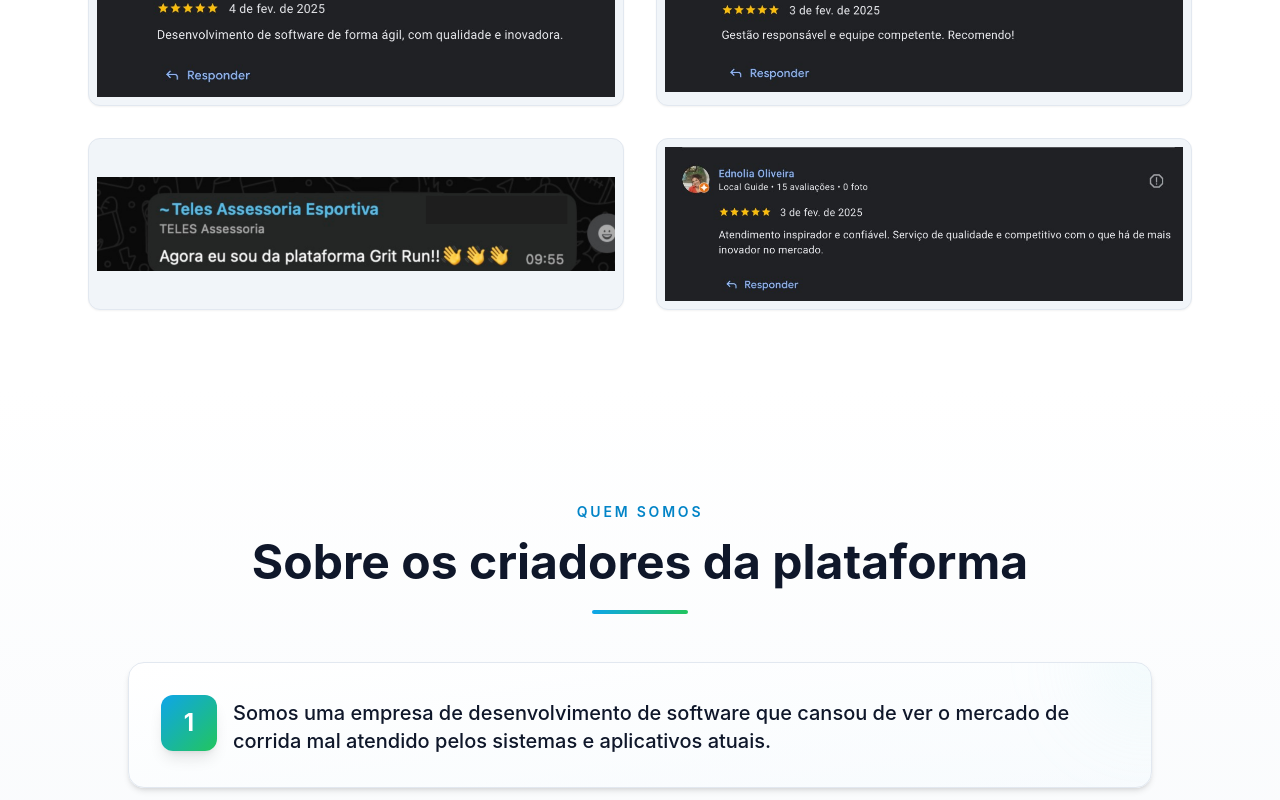
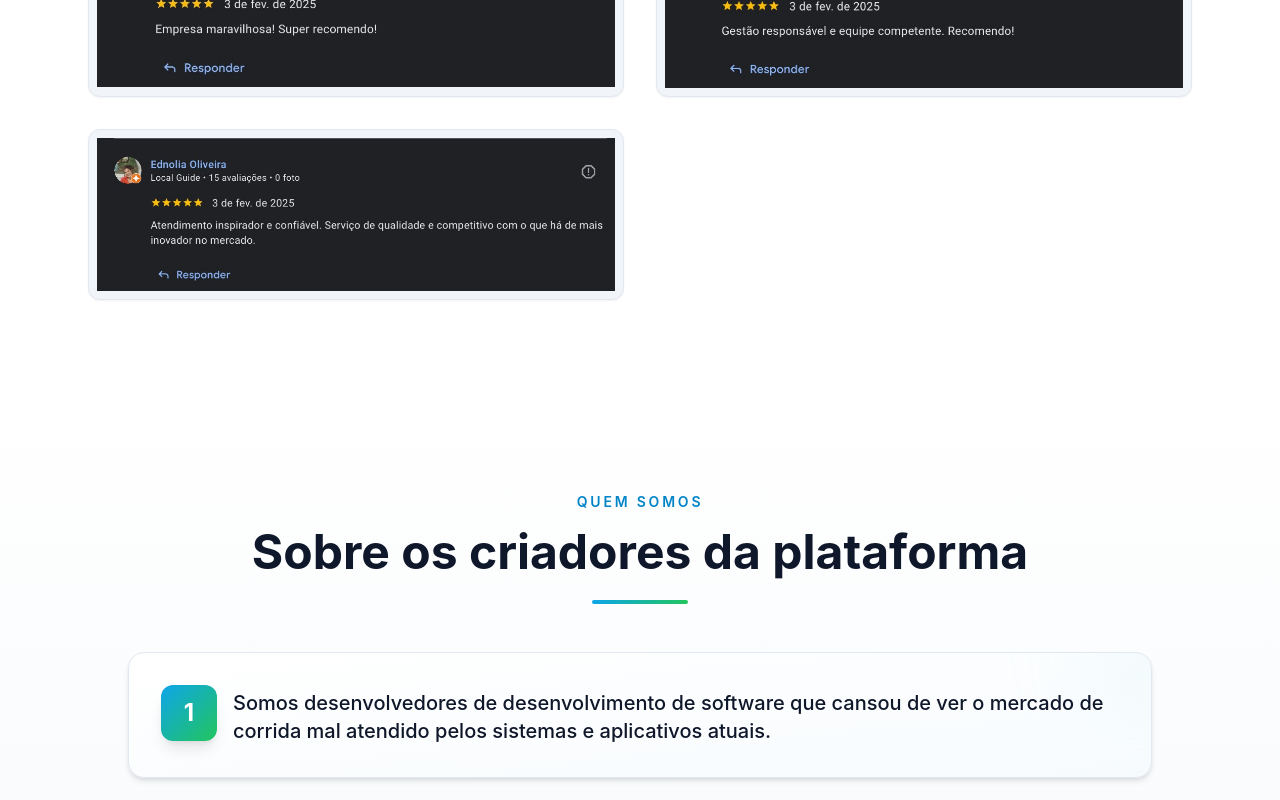
Before and after one commit to lzuneto/Landing-Page-Says, a React (Vite) app: page / in a window 1280 px wide. Shown: the part 1720-2520 px from the top of the page. Built offline with nearby package versions, Linux system fonts and the light colour scheme.

Commit message:
Depoimentos: Teles primeiro, remove Revailton Jr; texto: Somos desenvolvedores
Co-authored-by: Cursor <cursoragent@cursor.com>

```diff
--- a/src/LandingPage.tsx
+++ b/src/LandingPage.tsx
@@ -1458,15 +1458,14 @@ const LandingPage = () => {
             {/* Galeria de fotos dos depoimentos - conteúdo completo visível (+25% maior) */}
             <div className="grid grid-cols-1 sm:grid-cols-2 lg:grid-cols-2 xl:grid-cols-2 gap-6 md:gap-8">
                 {[
+                  'teles-assessoria-esportiva.png',
                   '03FA79AF-C952-4E0F-8C4F-88CA643A9EDF-ff27c433-6f1b-4d27-8030-365273778113.png',
                   '3D0161C2-9BFB-4A33-ADC2-574FD2F6A83E_4_5005_c-15d13f6b-8601-4aa5-89b7-ddcfb1c61d8e.png',
                   '4F3B20B6-F8AE-4E10-B434-8A318687F5D0_4_5005_c-99734a75-8ecd-4851-a5ea-2e511ee537fb.png',
                   'AE2C3DD0-375A-4DEC-B585-F0610A10C4F4_4_5005_c-7c480b24-583e-43b0-8064-c77fe245d7c5.png',
                   '420B2D60-F9FF-49E6-9284-0BF22A88E12A_4_5005_c-a8120908-4783-4e3a-ba38-86c3df1a4b9c.png',
                   '954230CE-7870-45EC-8D0A-E5B870F8418F_4_5005_c-9bcb7f62-596a-4051-84e9-453b32356df8.png',
-                  'D768562D-1109-4229-AB31-884B98B0CE69-149fe663-a31e-46e1-b85e-cc3b30e0e3ef.png',
                   '0D3FE6E5-06E5-4BDD-AA1D-6AFEE75A5E21-a7b0817c-7df5-4f98-9b7d-8bfe69b2ffc6.png',
-                  'teles-assessoria-esportiva.png',
                   '06E91393-A237-4956-ABA4-5119D2FA7239-6879b1b2-6d74-4f88-b009-919cfa01e5f5.png',
                 ].map((filename) => (
                   <div
@@ -2190,7 +2189,7 @@ const LandingPage = () => {
                         1
                       </div>
                       <p className="text-lg md:text-xl text-slate-900 leading-relaxed font-medium pt-1">
-                        Somos uma empresa de desenvolvimento de software que cansou de ver o mercado de corrida mal atendido pelos sistemas e aplicativos atuais.
+                        Somos desenvolvedores de desenvolvimento de software que cansou de ver o mercado de corrida mal atendido pelos sistemas e aplicativos atuais.
                       </p>
                     </div>
                   </div>
```
